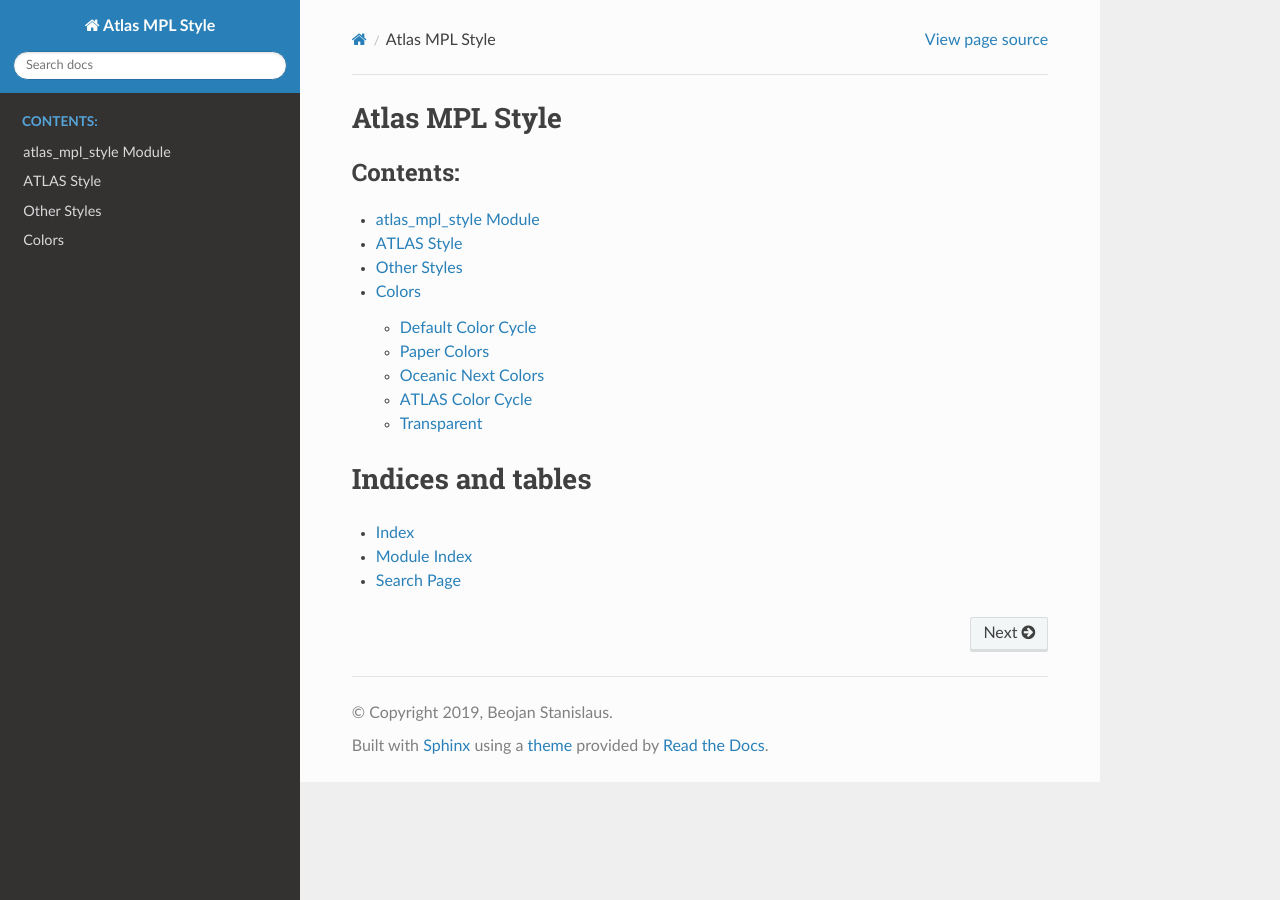
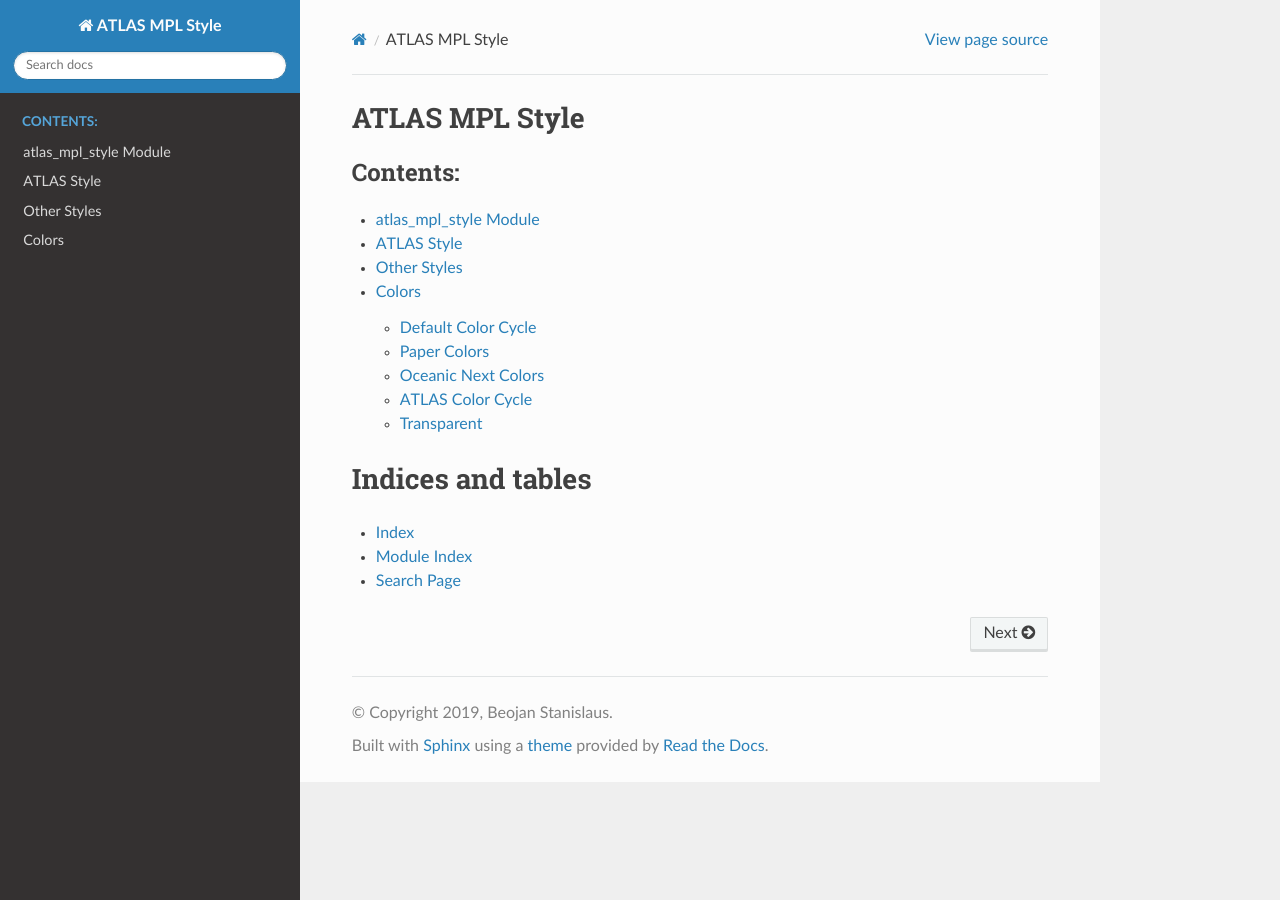
Before and after one commit to beojan/atlas-mpl, a Sphinx documentation site: the page built from docs/index.rst, in a window 1280 px wide. Built offline with Sphinx 7.4.7 and the Read the Docs theme 2.0.0, drawn with Linux system fonts in a browser that asks for light colours.

```diff
--- a/docs/conf.py
+++ b/docs/conf.py
@@ -17,7 +17,7 @@ sys.path.insert(0, os.path.abspath('..'))
 
 # -- Project information -----------------------------------------------------
 
-project = 'Atlas MPL Style'
+project = 'ATLAS MPL Style'
 copyright = '2019, Beojan Stanislaus'
 author = 'Beojan Stanislaus'
 
--- a/docs/index.rst
+++ b/docs/index.rst
@@ -3,7 +3,7 @@
    You can adapt this file completely to your liking, but it should at least
    contain the root `toctree` directive.
 
-Atlas MPL Style
+ATLAS MPL Style
 ===========================================
 
 .. toctree::
```
